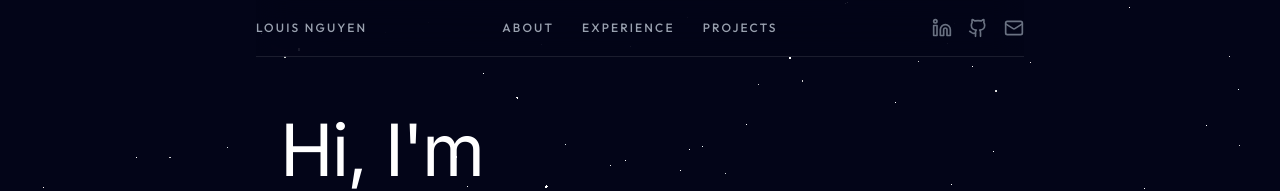
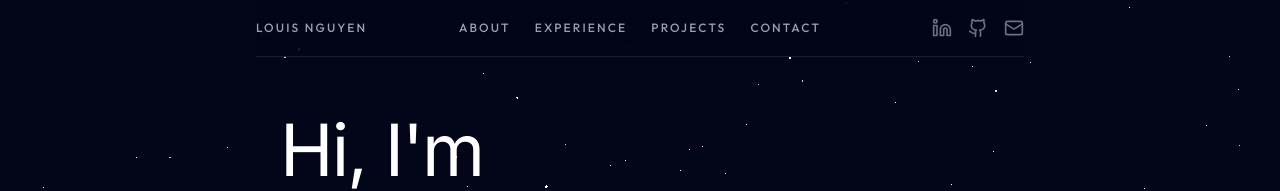
Before and after one commit to louisnguyenn/Louis-Personal-Portfolio, a React (Vite) app: page / in a window 1280 px wide. Shown: the top 191 px of the page. Built offline with nearby package versions, Linux system fonts and the light colour scheme.

Commit message:
add contact navlink to navbar

```diff
--- a/src/components/Navbar.jsx
+++ b/src/components/Navbar.jsx
@@ -8,7 +8,7 @@ export const Navbar = ({ menuOpen, setMenuOpen }) => {
     { href: '#about', label: 'ABOUT' },
     { href: '#experience', label: 'EXPERIENCE' },
     { href: '#projects', label: 'PROJECTS' },
-    // { href: '#contact', label: 'CONTACT' },
+    { href: '#contact', label: 'CONTACT' },
   ];
 
   const socialLinks = [
@@ -67,7 +67,7 @@ export const Navbar = ({ menuOpen, setMenuOpen }) => {
               duration={1000}
               easing="ease-out"
               initialOpacity={0}
-              className="absolute left-1/2 hidden -translate-x-1/2 items-center gap-7 md:flex"
+              className="absolute left-1/2 hidden -translate-x-1/2 items-center gap-6 md:flex"
             >
               {navLinks.map(({ href, label }) => (
                 <a
```
